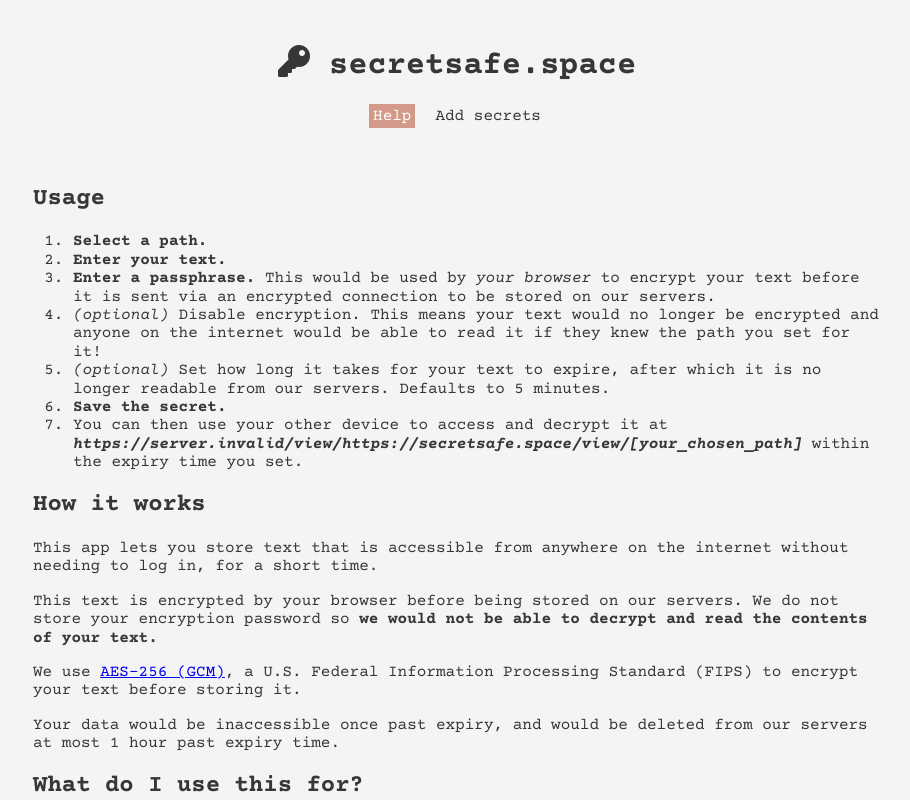
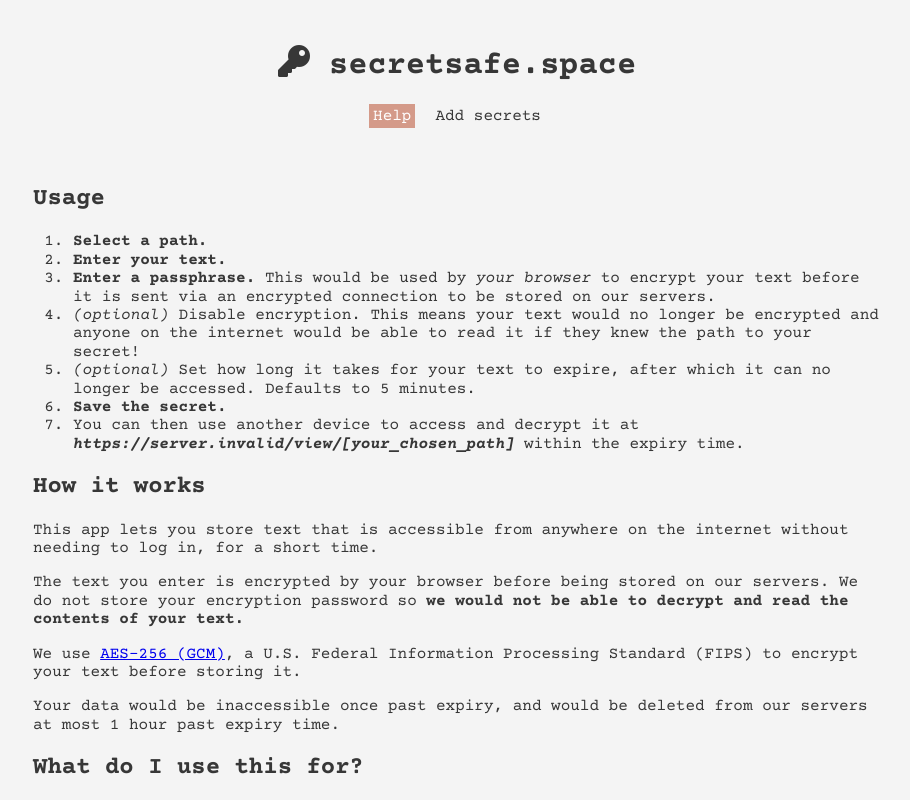
Before and after one commit to weijunyu/secret-safe-space, a React (Create React App) app in the folder client/: page / in a window 1280 px wide. Shown: the top 800 px of the page, without its empty margins (183-1093 px from the left). Built offline with nearby package versions, Linux system fonts and the light colour scheme; no server answers.

Commit message:
Updated help

```diff
--- a/client/src/components/Help.tsx
+++ b/client/src/components/Help.tsx
@@ -25,27 +25,23 @@ export default function Help() {
         <li>
           <em>(optional)</em> Disable encryption. This means your text would no
           longer be encrypted and anyone on the internet would be able to read
-          it if they knew the path you set for it!
+          it if they knew the path to your secret!
         </li>
         <li>
           <em>(optional)</em> Set how long it takes for your text to expire,
-          after which it is no longer readable from our servers. Defaults to 5
-          minutes.
+          after which it can no longer be accessed. Defaults to 5 minutes.
         </li>
         <li>
           <strong>Save the secret.</strong>
         </li>
         <li>
-          You can then use your other device to access and decrypt it at{" "}
+          You can then use another device to access and decrypt it at{" "}
           <strong>
             <em>
-              <SecretPathUrlDisplay
-                path="https://secretsafe.space/view/[your_chosen_path]"
-                link={false}
-              />
+              <SecretPathUrlDisplay path="[your_chosen_path]" link={false} />
             </em>
           </strong>{" "}
-          within the expiry time you set.
+          within the expiry time.
         </li>
       </ol>
       <h2>How it works</h2>
@@ -54,8 +50,8 @@ export default function Help() {
         internet without needing to log in, for a short time.
       </p>
       <p>
-        This text is encrypted by your browser before being stored on our
-        servers. We do not store your encryption password so{" "}
+        The text you enter is encrypted by your browser before being stored on
+        our servers. We do not store your encryption password so{" "}
         <strong>
           we would not be able to decrypt and read the contents of your text.
         </strong>
```
